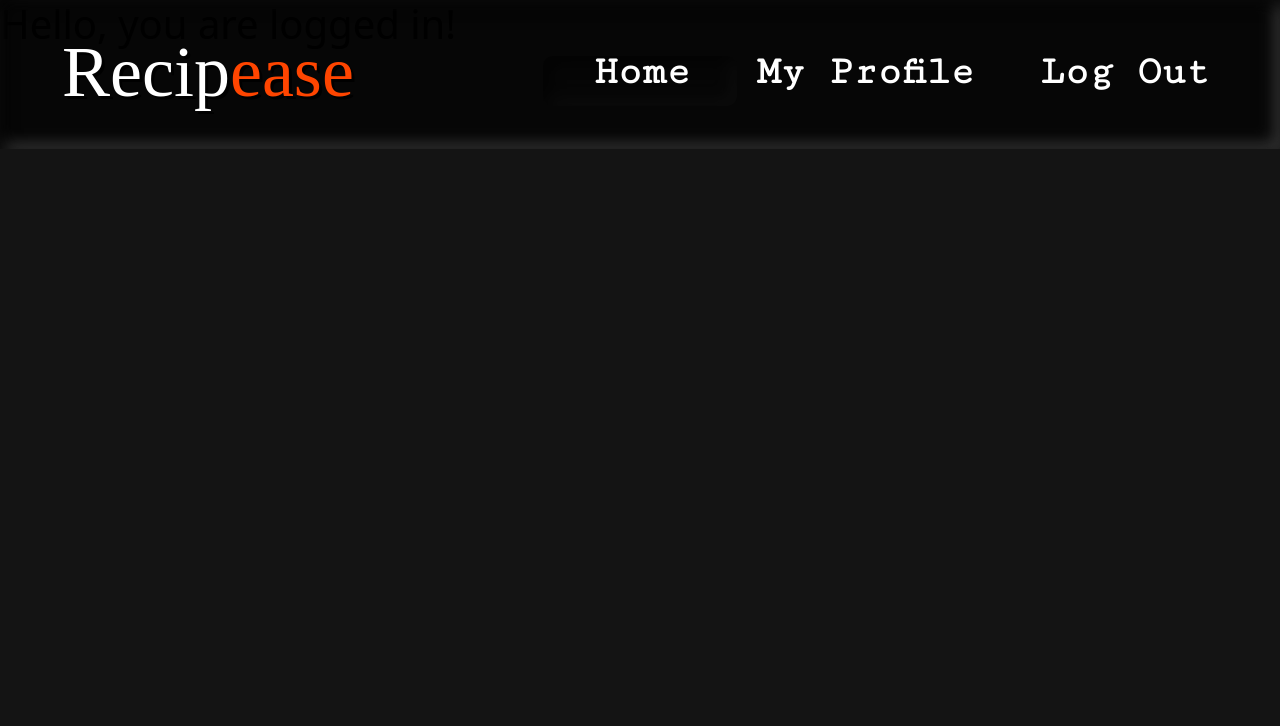
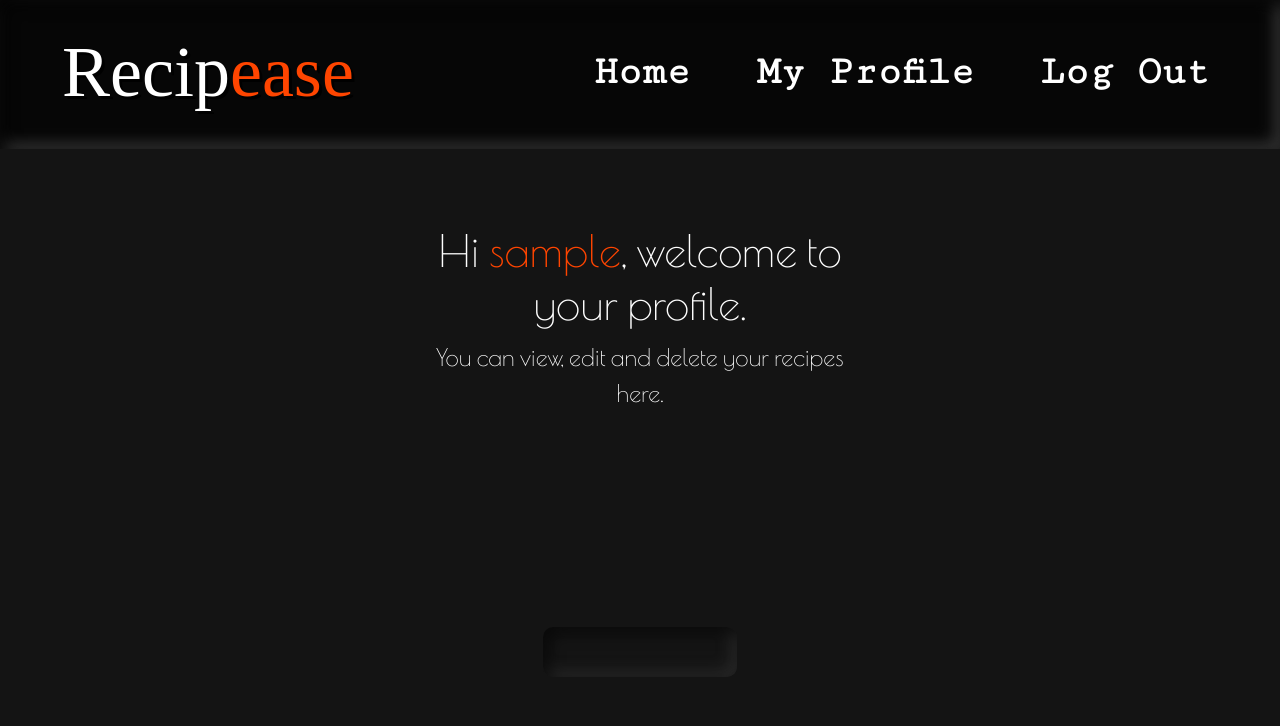
Before and after one commit to DHayes23/AMS-Recipe-Manager, a Flask app: page /profile in a window 1280 px wide. Shown: the top 726 px of the page. Run offline with Flask 2, Linux system fonts and the light colour scheme; the visitor is signed in with stand-in values (Sample User, id 1); data comes from the database, SQL or seed files in the repository; some libraries are stand-ins or nearby versions; some web fonts are replaced.

Commit message:
Add basic structure/styles to profile template

```diff
--- a/static/css/main.css
+++ b/static/css/main.css
@@ -299,3 +299,27 @@
     background-color: rgb(20, 20, 20);
     box-shadow: 5px 5px 16px inset rgba(0, 0, 0, 0.7), -5px -5px 16px inset rgba(114, 114, 114, 0.25);
 }
+
+
+/* Profile Section */
+
+#profile-section {
+    margin-top: 225px;
+    margin-bottom: 200px;
+}
+
+#profile-heading {
+    color: white;
+    font-family: "Poiret One";
+    font-size: 2.75rem;
+}
+
+.profile-sub-heading {
+    color: white;
+    font-family: "Poiret One";
+    font-size: 1.5rem;
+}
+
+.profile-heading-span {
+    color: orangered;
+}
--- a/templates/profile.html
+++ b/templates/profile.html
@@ -6,6 +6,15 @@
 
 {% block body %}
 
-<h1>Hello, you are logged in!</h1>
+<section id="profile-section">
+    <div class="row">
+        <div class="col-4 offset-4 text-center">
+            <h1 id="profile-heading">Hi <span class="profile-heading-span">{{current_user.username}}</span>, welcome to your profile.</h1>
+            <p class="profile-sub-heading">
+                You can view, edit and delete your recipes here.
+            </p>
+        </div>
+    </div>
 
+</section>
 {% endblock %}
```
